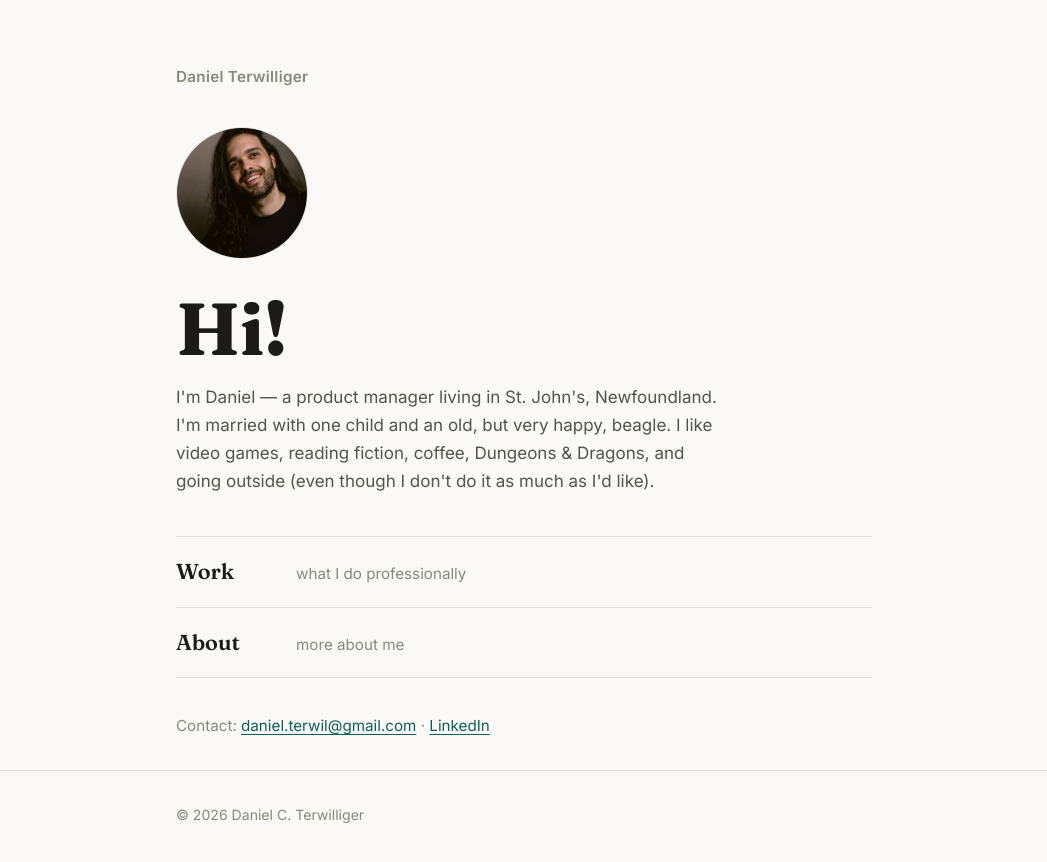
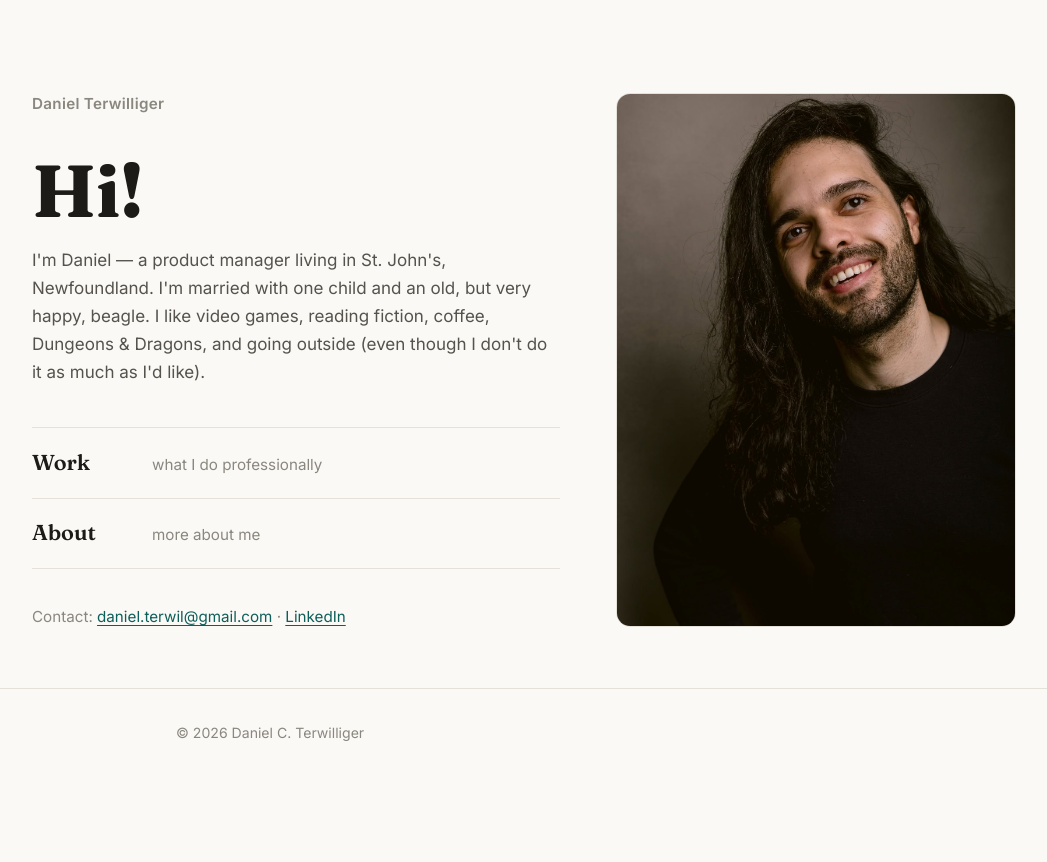
Before and after one commit to danielterwilliger/danielterwilliger.com, a plain HTML site: page index.html in a window 1280 px wide. Shown: the whole page, without its empty margins (116-1163 px from the left). After the commit the page ends 800 px from the top, so only its background shows below. Drawn offline with Linux system fonts and the light colour scheme.

Commit message:
Landing: split hero — text left, large portrait right (Daniel's feedback)
Co-Authored-By: Claude Fable 5 <noreply@anthropic.com>
Claude-Session: https://claude.ai/code/session_01M3DHxywJZ3B6c2YxVJpERp

```diff
--- a/index.html
+++ b/index.html
@@ -27,9 +27,10 @@
 <body>
 
 <main class="home">
-  <div class="wrap">
+  <div class="wrap home-wide">
+    <div class="home-grid">
+      <div class="home-text">
         <p class="site-name">Daniel Terwilliger</p>
-    <img class="home-portrait" src="assets/headshot.jpg" alt="Daniel Terwilliger">
         <h1 class="hi">Hi!</h1>
         <p class="intro">I'm Daniel — a product manager living in St.&nbsp;John's, Newfoundland. I'm married with one child and an old, but very happy, beagle. I like video games, reading fiction, coffee, Dungeons&nbsp;&amp;&nbsp;Dragons, and going outside (even though I don't do it as much as I'd like).</p>
 
@@ -39,6 +40,9 @@
         </nav>
 
         <p class="home-contact">Contact: <a href="mailto:daniel.terwil@gmail.com">daniel.terwil@gmail.com</a> · <a href="https://www.linkedin.com/in/danielterwil">LinkedIn</a></p>
+      </div>
+      <img class="home-portrait" src="assets/headshot.jpg" alt="Daniel Terwilliger">
+    </div>
   </div>
 </main>
 
--- a/styles.css
+++ b/styles.css
@@ -172,9 +172,21 @@ section h2 {
   font-size: 0.95rem; font-weight: 600; letter-spacing: 0.02em;
   color: var(--ink-faint); margin-bottom: 2.4rem;
 }
+.home .wrap.home-wide { max-width: 64rem; }
+.home-grid {
+  display: grid;
+  grid-template-columns: minmax(0, 1fr) minmax(260px, 400px);
+  gap: 3.5rem; align-items: center;
+}
+.home-text { max-width: 34rem; }
 .home-portrait {
-  width: 8.25rem; aspect-ratio: 1; object-fit: cover; object-position: 50% 20%;
-  border-radius: 50%; border: 1px solid var(--hairline); margin-bottom: 1.5rem;
+  width: 100%; aspect-ratio: 3 / 4;
+  object-fit: cover; object-position: 50% 20%;
+  border-radius: 14px; border: 1px solid var(--hairline);
+}
+@media (max-width: 760px) {
+  .home-grid { display: flex; flex-direction: column; align-items: flex-start; gap: 1.8rem; }
+  .home-portrait { order: -1; max-width: 300px; }
 }
 .hi {
   font-family: "Fraunces", Georgia, serif;
```
Lines whose indentation alone changed are shown as unchanged.
